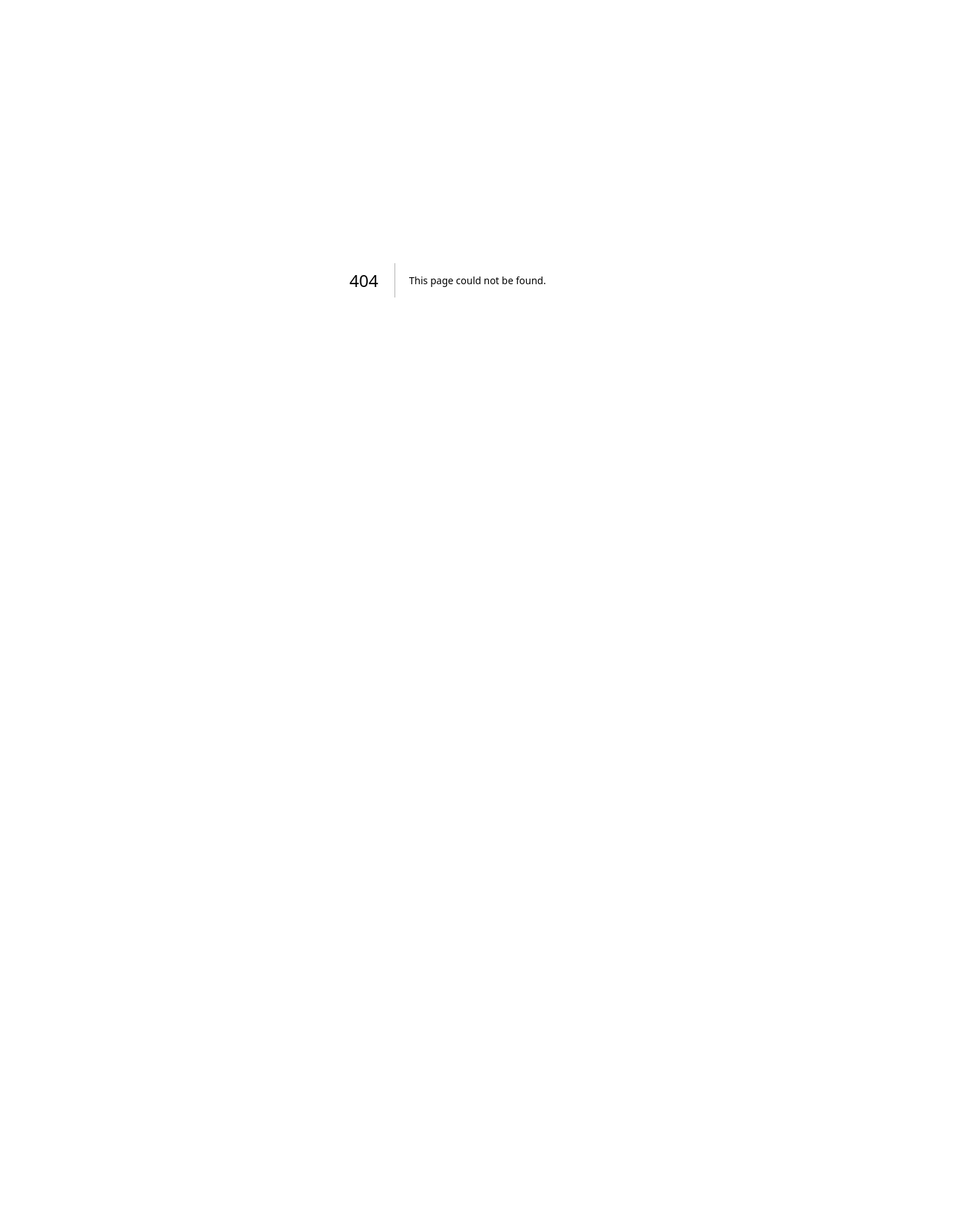
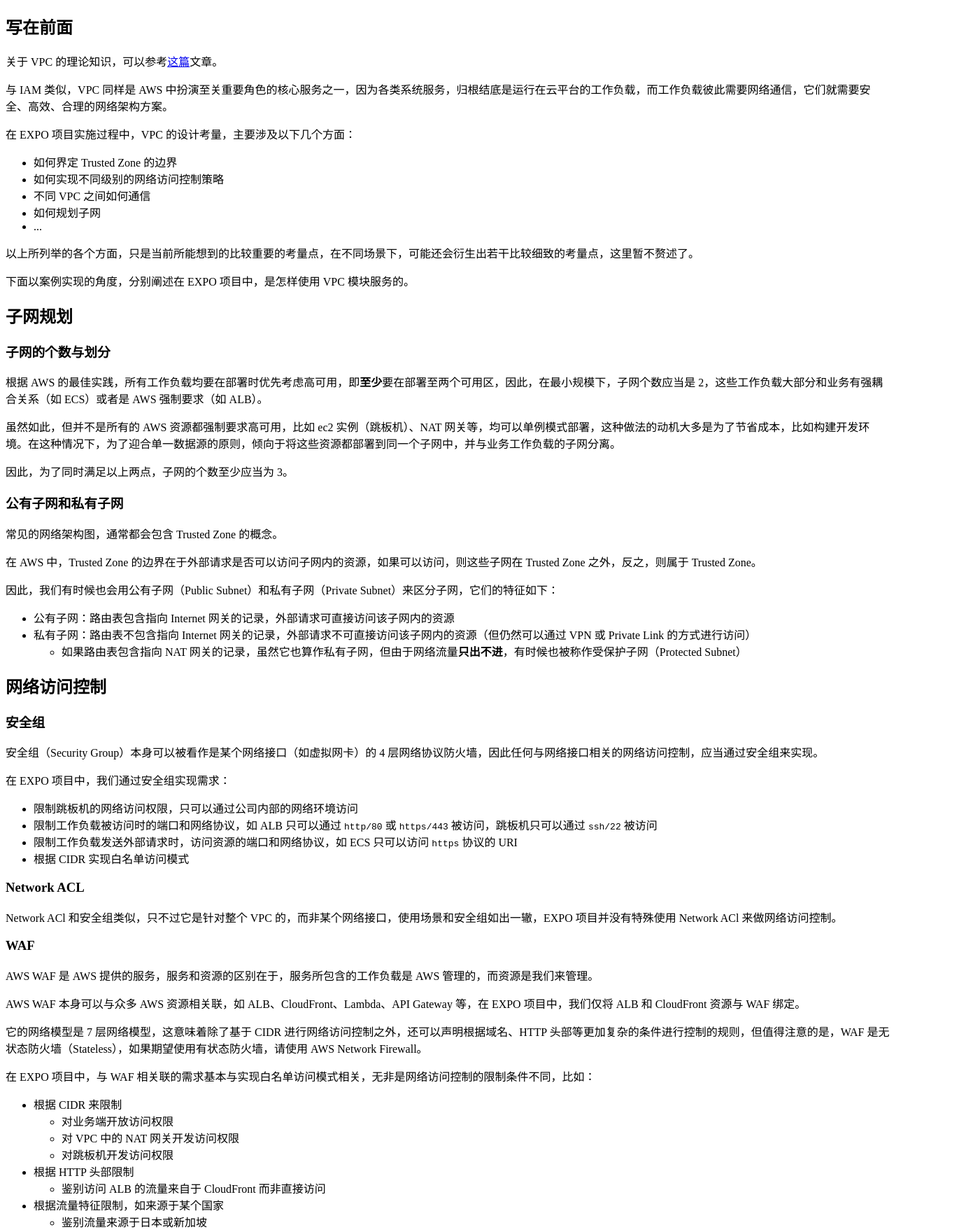
Before and after one commit to haoliangwu/littlelyon, a Next.js app: page /posts/aws-vpc-of-expo in a window 1280 px wide. Before the commit this address had no page. Shown: the top 1760 px of the page at 70% size, 1391 px wide, since content can reach past the window. Before the commit the page ends 800 px from the top, so only its background shows below. Built offline with nearby package versions, Linux system fonts and the light colour scheme.

Commit message:
feat: the aws-vpc-of-expo.mdx

```diff
--- /dev/null
+++ b/pages/posts/aws-vpc-of-expo.mdx
@@ -0,0 +1,92 @@
+---
+title: A Practical Summary of AWS VPC for EXPO
+date: 2024/03/29
+description: 在 EXPO 项目中，关于 VPC 的实战经验总结。
+tag: aws
+author: You
+---
+import ImagePreviewer from '../../components/ImagePreviewer'
+
+## 写在前面
+关于 VPC 的理论知识，可以参考[这篇](https://www.littlelyon.com/posts/aws-vpc-in-action)文章。
+
+与 IAM 类似，VPC 同样是 AWS 中扮演至关重要角色的核心服务之一，因为各类系统服务，归根结底是运行在云平台的工作负载，而工作负载彼此需要网络通信，它们就需要安全、高效、合理的网络架构方案。
+
+在 EXPO 项目实施过程中，VPC 的设计考量，主要涉及以下几个方面：
+* 如何界定 Trusted Zone 的边界
+* 如何实现不同级别的网络访问控制策略
+* 不同 VPC 之间如何通信
+* 如何规划子网
+* ...
+
+以上所列举的各个方面，只是当前所能想到的比较重要的考量点，在不同场景下，可能还会衍生出若干比较细致的考量点，这里暂不赘述了。
+
+下面以案例实现的角度，分别阐述在 EXPO 项目中，是怎样使用 VPC 模块服务的。
+
+## 子网规划
+### 子网的个数与划分
+根据 AWS 的最佳实践，所有工作负载均要在部署时优先考虑高可用，即**至少**要在部署至两个可用区，因此，在最小规模下，子网个数应当是 2，这些工作负载大部分和业务有强耦合关系（如 ECS）或者是 AWS 强制要求（如 ALB）。
+
+虽然如此，但并不是所有的 AWS 资源都强制要求高可用，比如 ec2 实例（跳板机）、NAT 网关等，均可以单例模式部署，这种做法的动机大多是为了节省成本，比如构建开发环境。在这种情况下，为了迎合单一数据源的原则，倾向于将这些资源都部署到同一个子网中，并与业务工作负载的子网分离。
+
+因此，为了同时满足以上两点，子网的个数至少应当为 3。
+
+### 公有子网和私有子网
+常见的网络架构图，通常都会包含 Trusted Zone 的概念。
+
+在 AWS 中，Trusted Zone 的边界在于外部请求是否可以访问子网内的资源，如果可以访问，则这些子网在 Trusted Zone 之外，反之，则属于 Trusted Zone。
+
+因此，我们有时候也会用公有子网（Public Subnet）和私有子网（Private Subnet）来区分子网，它们的特征如下：
+* 公有子网：路由表包含指向 Internet 网关的记录，外部请求可直接访问该子网内的资源
+* 私有子网：路由表不包含指向 Internet 网关的记录，外部请求不可直接访问该子网内的资源（但仍然可以通过 VPN 或 Private Link 的方式进行访问）
+    * 如果路由表包含指向 NAT 网关的记录，虽然它也算作私有子网，但由于网络流量**只出不进**，有时候也被称作受保护子网（Protected Subnet）
+
+## 网络访问控制
+### 安全组
+安全组（Security Group）本身可以被看作是某个网络接口（如虚拟网卡）的 4 层网络协议防火墙，因此任何与网络接口相关的网络访问控制，应当通过安全组来实现。
+
+在 EXPO 项目中，我们通过安全组实现需求：
+* 限制跳板机的网络访问权限，只可以通过公司内部的网络环境访问
+* 限制工作负载被访问时的端口和网络协议，如 ALB 只可以通过 `http/80` 或 `https/443` 被访问，跳板机只可以通过 `ssh/22` 被访问
+* 限制工作负载发送外部请求时，访问资源的端口和网络协议，如 ECS 只可以访问 `https` 协议的 URI
+* 根据 CIDR 实现白名单访问模式
+
+### Network ACL
+Network ACl 和安全组类似，只不过它是针对整个 VPC 的，而非某个网络接口，使用场景和安全组如出一辙，EXPO 项目并没有特殊使用 Network ACl 来做网络访问控制。
+
+### WAF
+AWS WAF 是 AWS 提供的服务，服务和资源的区别在于，服务所包含的工作负载是 AWS 管理的，而资源是我们来管理。
+
+AWS WAF 本身可以与众多 AWS 资源相关联，如 ALB、CloudFront、Lambda、API Gateway 等，在 EXPO 项目中，我们仅将 ALB 和 CloudFront 资源与 WAF 绑定。
+
+它的网络模型是 7 层网络模型，这意味着除了基于 CIDR 进行网络访问控制之外，还可以声明根据域名、HTTP 头部等更加复杂的条件进行控制的规则，但值得注意的是，WAF 是无状态防火墙（Stateless），如果期望使用有状态防火墙，请使用 AWS Network Firewall。
+
+在 EXPO 项目中，与 WAF 相关联的需求基本与实现白名单访问模式相关，无非是网络访问控制的限制条件不同，比如：
+* 根据 CIDR 来限制
+    * 对业务端开放访问权限
+    * 对 VPC 中的 NAT 网关开发访问权限
+    * 对跳板机开发访问权限
+* 根据 HTTP 头部限制
+    * 鉴别访问 ALB 的流量来自于 CloudFront 而非直接访问
+* 根据流量特征限制，如来源于某个国家
+    * 鉴别流量来源于日本或新加坡
+
+### 对比图
+
+<ImagePreviewer src="/images/aws-expo-summary/img5.jpg" alt="comparasion between aws firewalls"/>
+
+## 跨 VPC 通信
+跨 VPC 通信的解决方案有很多，EXPO 项目中通过建立 VPC Peering Connections 的方式来实现。
+
+之所以没有使用诸如 Transit Gateway 的解决方案，是因为 EXPO 的跨 VPC 通信需求太简单了，需求点仅包含在 dev 环境的 ec2 跳板机可以访问 stg 环境下的网络环境。
+
+大家可能会说，如果通过公网的方式，不也可以直接访问另一个 VPC 吗？只要安全组的规则设置合理，但这样做违反了开闭原则，同时也一定程度上，增加了安全风险。
+
+值得一提的是，使用 VPC Peering Connections 的前提条件是，各个 VPC 的 CIDR 不能重叠，原因是如果重叠，那同一个 IP 地址就有可能同时映射到不同的 VPC 环境之中，这会造成歧义性。
+
+VPC Peering Connections 确实简单易用，但它本身存在一些限制，比如：
+* 多个 VPC 之间，无法以多对多的关系，直接进行绑定
+* 两个 VPC 之间，只可以有唯一的 Peering Connection
+* 通过 Peering Connection 访问的 VPC 内，无法访问内置的 AWS DNS 服务器
+
+因此，VPC Peering 的跨 VPC 通信方案，只适合规模较小的场景，对于较大的场景，请使用 Transit Gateway。
```
Also changed, not shown: public/images/aws-expo-summary/img5.jpg (added).
